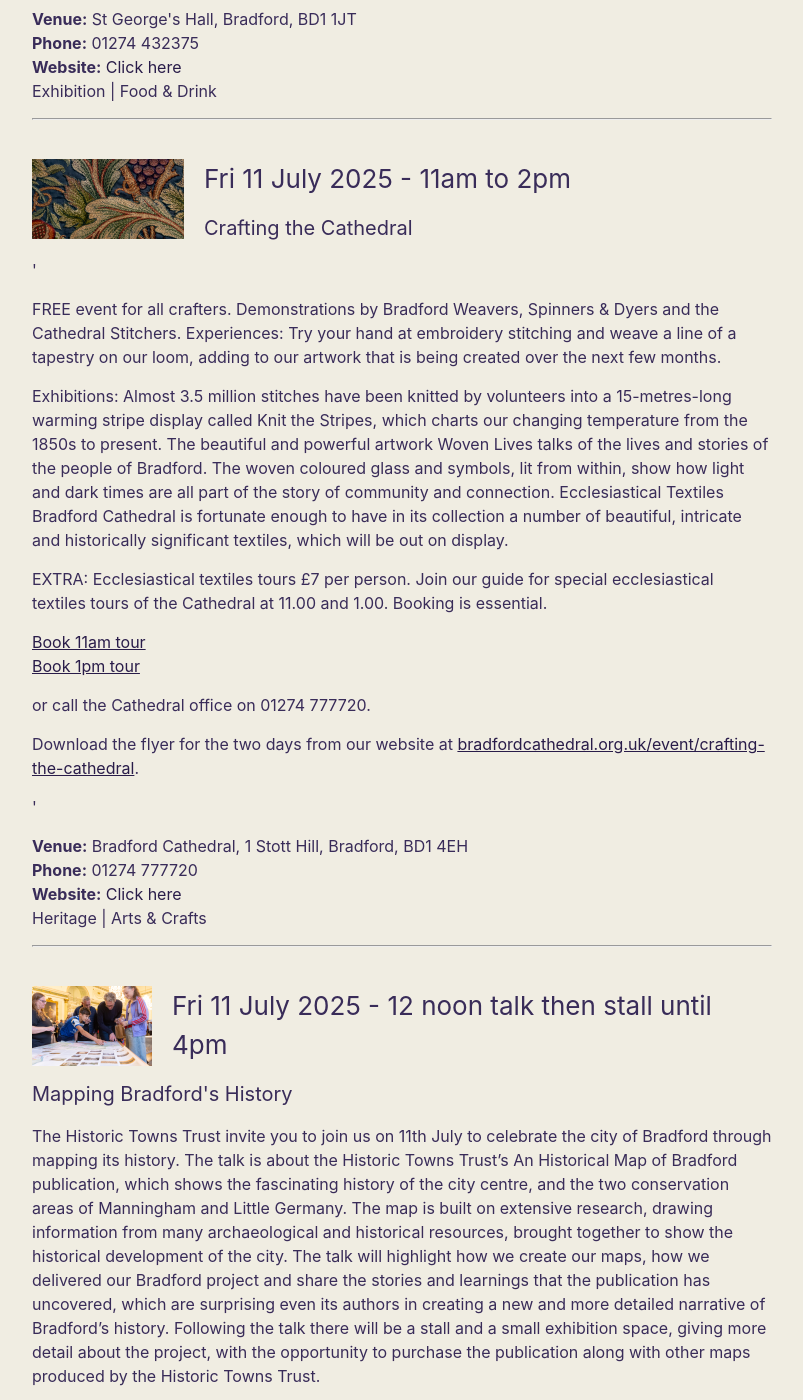
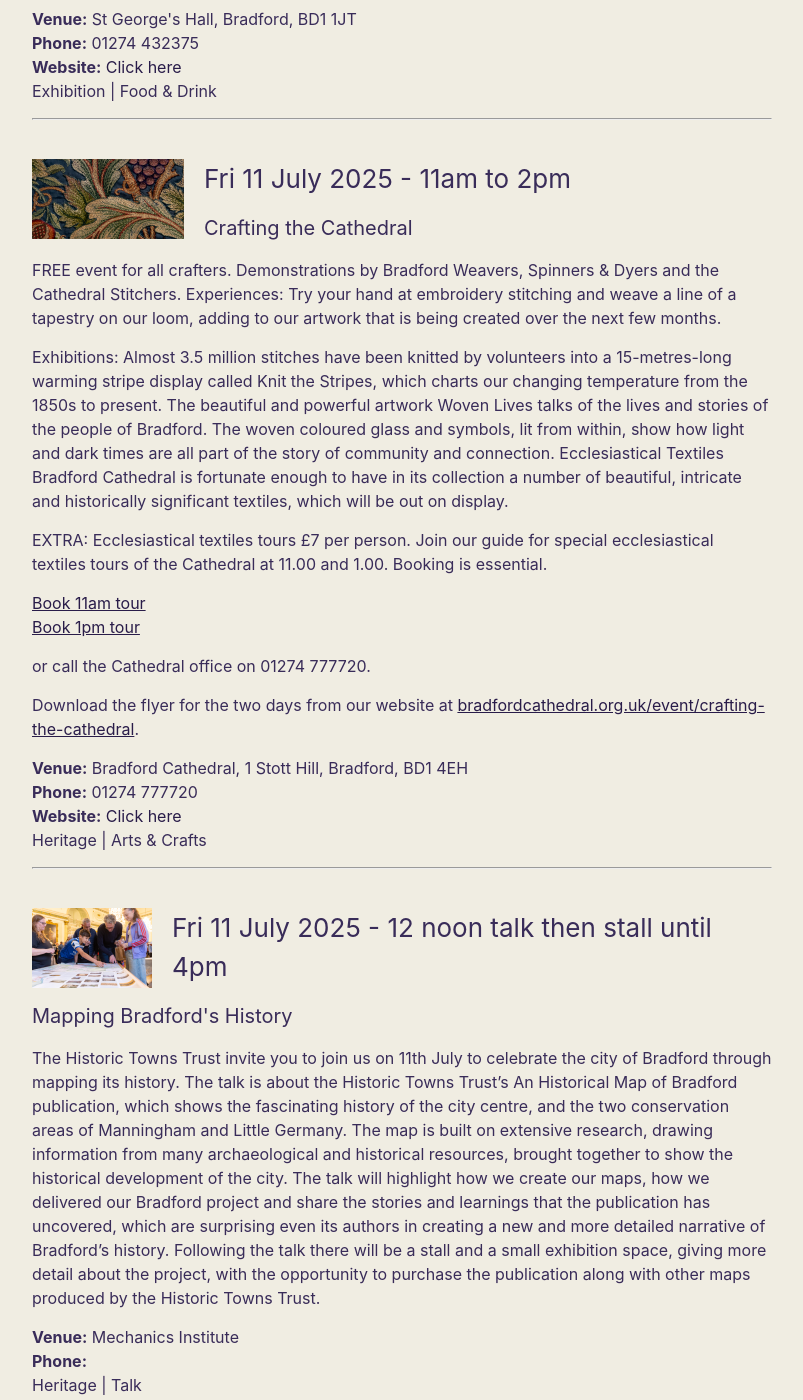
Before and after one commit to jwingfield/bhc2, a Jekyll site: the page built from bhf-2025.markdown, in a window 1280 px wide and 1400 px high, scrolled down 1136 px. Shown: the whole window, without its empty margins (238-1041 px from the left). Built offline with Jekyll 4.4.1, drawn with Linux system fonts in a browser that asks for light colours.

Commit message:
Remove random quotes

```diff
--- a/_data/bhf-events-2025.yaml
+++ b/_data/bhf-events-2025.yaml
@@ -41,7 +41,7 @@
     Times: '11am to 2pm'
     ShortDesc: 'As part of our "Weaving Stories" project, funded by the National Lottery Heritage Fund, we are holding two days of free events, aimed at crafting groups, crafters, general members of the public and families. There will be exhibitions, craft demonstrations and opportunities to try your hand at some crafts, including our specially-installed loom.'
     LongDesc: >
-      '<p>FREE event for all crafters. Demonstrations by Bradford Weavers, Spinners & Dyers and the
+      <p>FREE event for all crafters. Demonstrations by Bradford Weavers, Spinners & Dyers and the
       Cathedral Stitchers. Experiences: Try your hand at embroidery stitching and weave a line of a
       tapestry on our loom, adding to our artwork that is being created over the next few months.</p>
       <p>Exhibitions: Almost 3.5 million stitches have been knitted by volunteers into a 15-metres-long
@@ -60,7 +60,7 @@
       <p>or call the Cathedral office on 01274 777720.</p>
       <p>Download the flyer for the two days from our website at
       <a href="https://bradfordcathedral.org.uk/event/crafting-the-cathedral/" target="_blank">
-      <u>bradfordcathedral.org.uk/event/crafting-the-cathedral</u></a>.</p>'
+      <u>bradfordcathedral.org.uk/event/crafting-the-cathedral</u></a>.</p>
     Category1: Heritage
     Category2: 'Arts & Crafts'
     LeadName: 'Maggie Myers/Shaeron Caton-Rose'
@@ -95,7 +95,7 @@
     Times: 'See below for times'
     ShortDesc: 'Join us for a special presentation about the important role film archives play in preserving and celebrating Bradford’s films for generations to come. Discover how you can be a part of the story. If you can’t attend the talk but are keen to know more – don’t worry! Find our stall at the Mechanics Institute all day to chat about how to get involved.'
     LongDesc: >
-      '<p>Are you a filmmaker with an interest in local stories, culture and identity? Are you a content-creator passionate about
+      <p>Are you a filmmaker with an interest in local stories, culture and identity? Are you a content-creator passionate about
       the events and people of your city? Are you a Bradfordian who captures the memories of your family and community?  Digital
       media is at risk. Yorkshire Film Archive are on a mission to create a moving image legacy for Bradford before it’s too late. We
       are connecting with diverse communities to collect and preserve contemporary footage, the heritage of the future, for
@@ -103,7 +103,7 @@
       <p>Join us at 1pm for a special presentation about the important role film archives play in saving and celebrating Bradford’s
       screen heritage. FREE.</p>
       <p>If you can’t attend the talk but are keen to know more – don’t worry! Find our stall at the Mechanics Institute all day
-      to chat about how to get involved.</p>'
+      to chat about how to get involved.</p>
     Category1: Film
     Category2: Talk
     LeadName: ''
@@ -189,13 +189,13 @@
     Times: '10am onwards'
     ShortDesc: 'Led by knowledgeable local historians, each tour includes the URC church''s interior, the Salt family mausoleum and much more.'
     LongDesc: >
-      '<p>See Saltaire on a tour led by knowledgeable local historians. Your experience will
+      <p>See Saltaire on a tour led by knowledgeable local historians. Your experience will
       start at the United Reformed Church with a slideshow painting Saltaire''s history. </p>
       <p>Following this, you will visit the church''s glorious worship room and Sir Titus Salt''s
       family mausoleum. A walking tour of the villages star locations follows.</p>
       <p>To book your ticket visit Eventbrite with this link
       <a href="https://www.eventbrite.co.uk/e/four-free-guided-tours-of-world-heritage-saltaire-tickets-1362304121299?aff=oddtdtcreator" target="_blank"><u>Eventbrite</u></a>
-      .</p>'
+      .</p>
     Category1: Heritage
     Category2: Tour
     LeadName: 'Maggie Smith and Les Brook'
@@ -298,7 +298,7 @@
     Times: '11am to 2pm'
     ShortDesc: 'As part of our "Weaving Stories" project, funded by the National Lottery Heritage Fund, we are holding two days of free events, aimed at crafting groups, crafters, general members of the public and families. There will be exhibitions, craft demonstrations and opportunities to try your hand at some crafts, including our specially-installed loom.'
     LongDesc: >
-      '<p>FREE event for all crafters. Demonstrations by Bradford Weavers, Spinners & Dyers and the
+      <p>FREE event for all crafters. Demonstrations by Bradford Weavers, Spinners & Dyers and the
       Cathedral Stitchers. Experiences: Try your hand at embroidery stitching and weave a line of a
       tapestry on our loom, adding to our artwork that is being created over the next few months. </p>
       <p>Exhibitions: Almost 3.5 million stitches have been knitted by volunteers into a 15-metres-long
@@ -310,7 +310,7 @@
       historically significant textiles, which will be out on display.</p>
       <p>EXTRA: The textiles tour is £7 per person. Join our guide for special ecclesiastical textiles
       tours of the Cathedral at 12pm.  Booking is essential - <a href="https://www.eventbrite.co.uk/e/craft-tour-tickets-1289563742869" target="_blank"><u>tickets available here</u></a> or call the Cathedral office on 01274 777720.</p>
-      <p>Download the flyer for the two days from our website at <a href="https://bradfordcathedral.org.uk/event/crafting-the-cathedral/" target="_blank"><u>bradfordcathedral.org.uk/event/crafting-the-cathedral</u></a>.</p>'
+      <p>Download the flyer for the two days from our website at <a href="https://bradfordcathedral.org.uk/event/crafting-the-cathedral/" target="_blank"><u>bradfordcathedral.org.uk/event/crafting-the-cathedral</u></a>.</p>
     Category1: Heritage
     Category2: 'Arts & Crafts'
     LeadName: 'Maggie Myers/Shaeron Caton-Rose'
```
